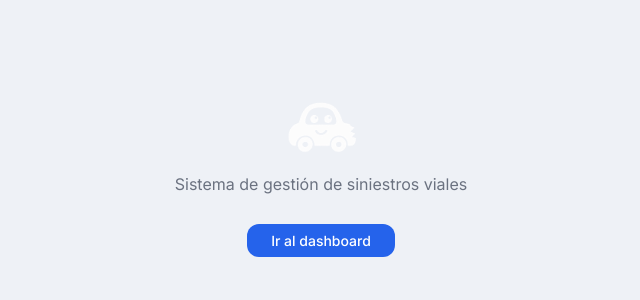
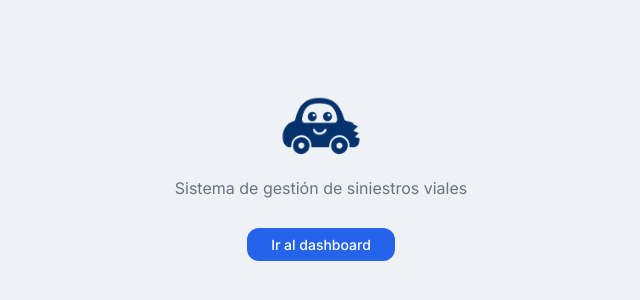
Before and after one commit to Zypheri/choqui, a Next.js app: page / in a window 1280 px wide. Shown: the part 224-524 px from the top of the page, without its empty margins (319-959 px from the left). Built offline with nearby package versions, Linux system fonts and the light colour scheme.

Commit message:
Use navy home logo on the landing page.
Swap the home page brand image to the darker logo variant suited for the light entry screen.

```diff
--- a/app/page.tsx
+++ b/app/page.tsx
@@ -7,11 +7,11 @@ export default function HomePage() {
       <div className="text-center">
         <div className="mb-4 flex justify-center">
           <Image
-            src="/choqui-logo.png"
+            src="/choqui-logo-home.png"
             alt="Choqui"
-            width={160}
-            height={64}
-            className="h-14 w-auto"
+            width={200}
+            height={80}
+            className="h-16 w-auto"
             priority
           />
         </div>
```
Also changed, not shown: public/choqui-logo-home.png (added).
